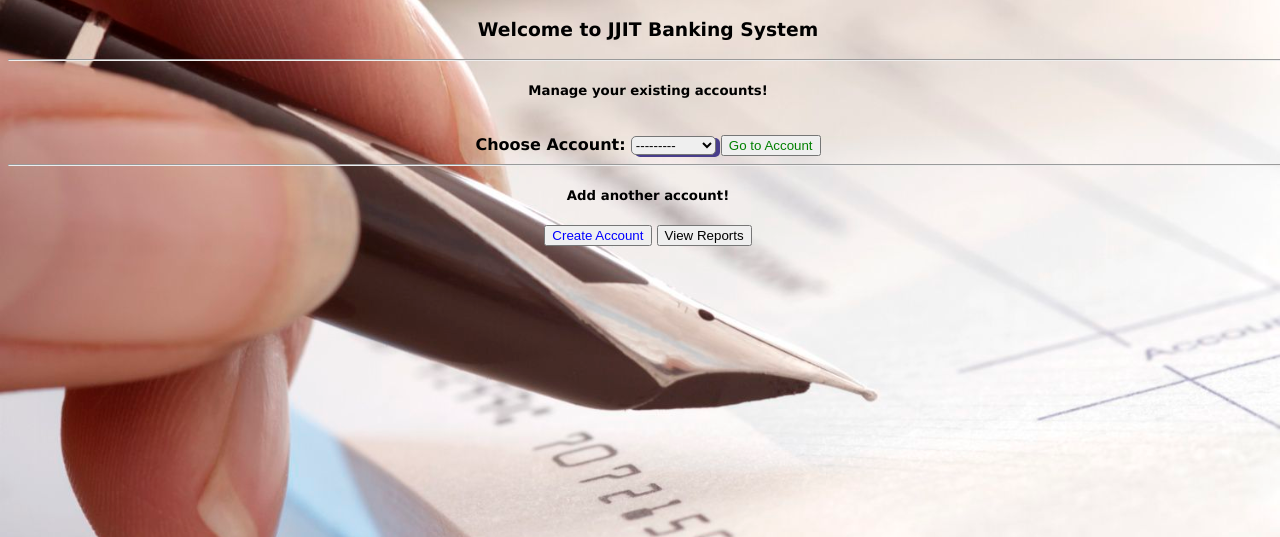
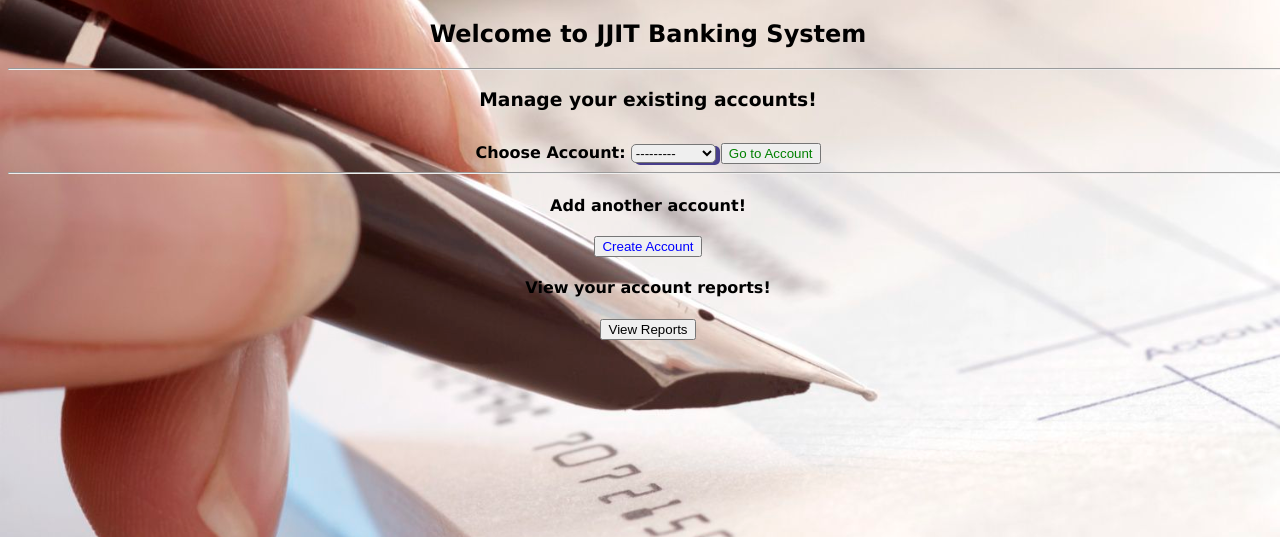
Before and after one commit to jammy-sdgku/Django_Checkbook_Project-master, a Django app: page / in a window 1280 px wide. Shown: the part 137-674 px from the top of the page. Run offline with Django 3.2, Linux system fonts and the light colour scheme; the visitor is signed in with stand-in values (Sample User, id 1).

Commit message:
Added structure to the reports on the reports page.

```diff
--- a/Checkbook/templates/checkbook/index.html
+++ b/Checkbook/templates/checkbook/index.html
@@ -1,11 +1,12 @@
 {% extends "checkbook_base.html" %}
 
 {% block title %}JJIT Banking System{% endblock %}
+
 {% block content %}
-    <h3 id="h3_main">Welcome to JJIT Banking System</h3>
+    <h2 id="h2_main">Welcome to JJIT Banking System</h2>
     <hr>
     <div class="text-center">
-        <h5>Manage your existing accounts!</h5>
+        <h3>Manage your existing accounts!</h3>
         <!-- Replace the <input> with a Django form including a dropdown list of accounts-->
         <form method="POST">
             <label id="index-label">Choose Account:</label>
@@ -16,9 +17,10 @@
     </div>
     <hr>
     <div class="text-center">
-        <h5>Add another account!</h5>
+        <h4>Add another account!</h4>
         <!-- Add a template to the href so the button works-->
         <button type="submit" class="btn_create"><a href="{% url 'create' %}">Create Account</a></button>
+        <h4>View your account reports!</h4>
         <button type="submit" class="btn_reports"><a href="{% url 'reports' %}">View Reports</a></button>
     </div>
 {% endblock %}
--- a/Checkbook/templates/checkbook/reports.html
+++ b/Checkbook/templates/checkbook/reports.html
@@ -1,4 +1,6 @@
 {% extends "checkbook_base.html" %}
+{% load static %}
+<link rel="stylesheet" type="text/css" href="{% static 'CSS/reports.css' %}">
 
 {% block title %}JJIT Banking System Reports{% endblock %}
 {% block content %}
```
Also changed, not shown: Checkbook/static/CSS/reports.css (added, +15 -0 lines), 1 other file.
